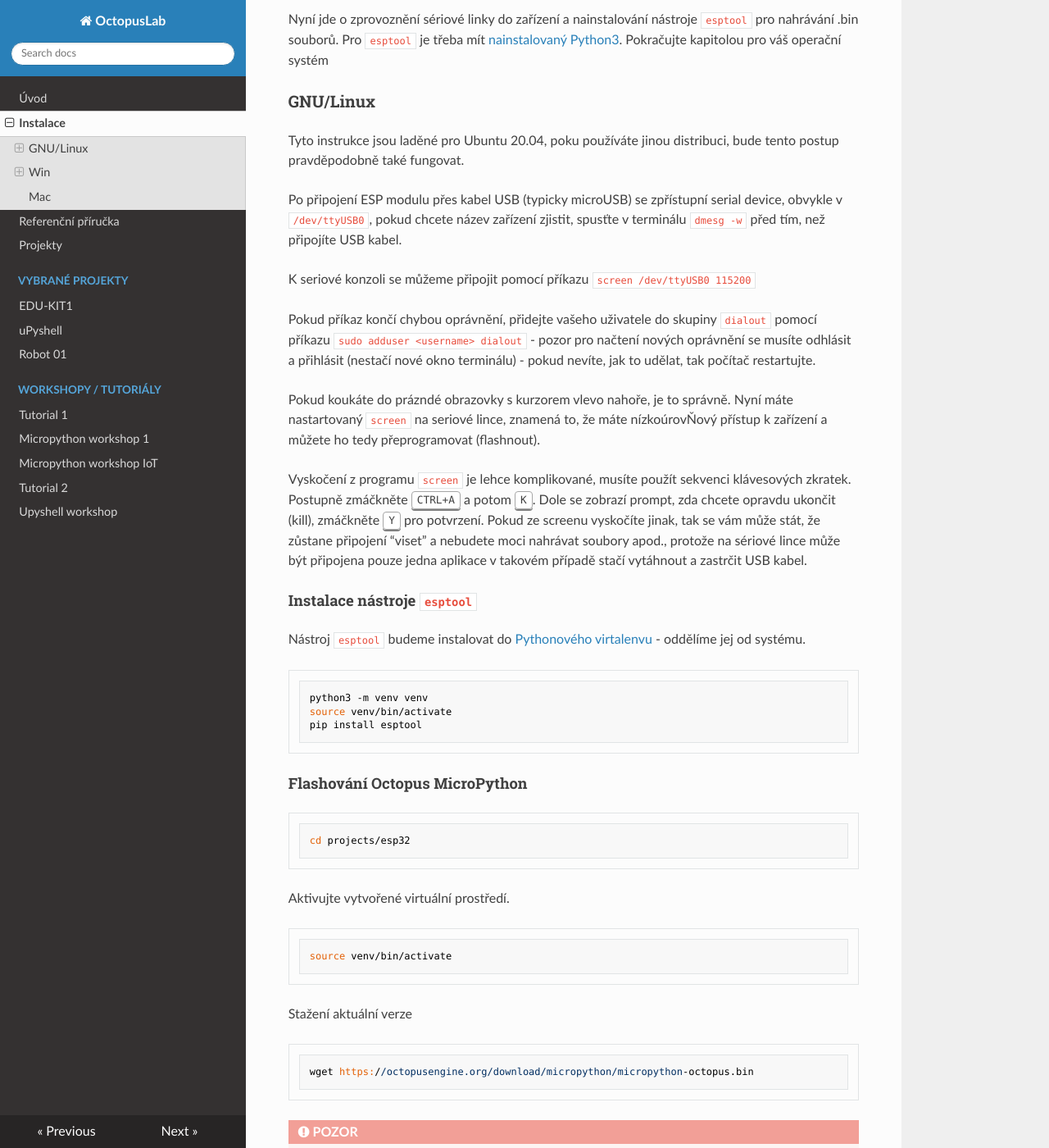
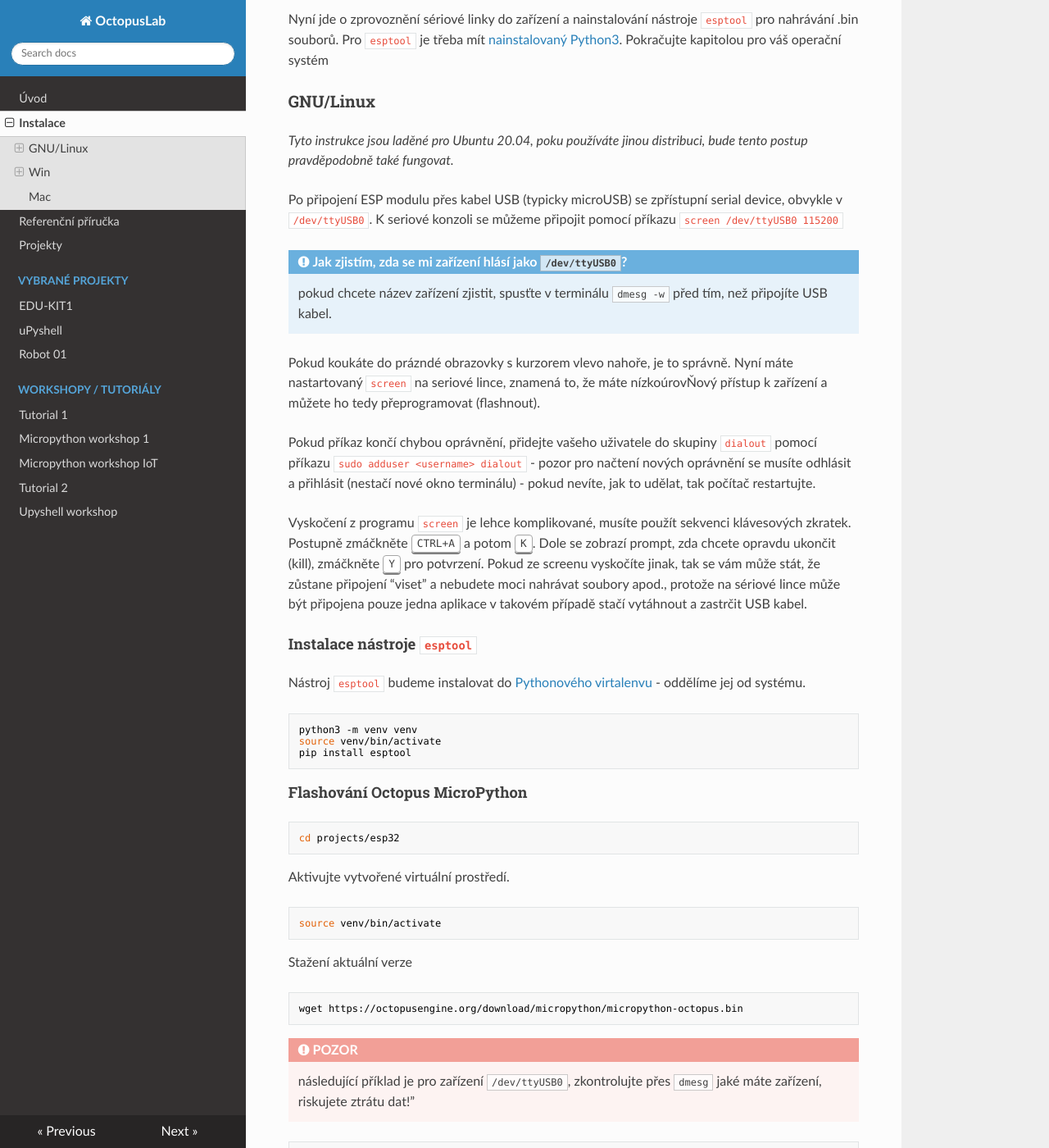
Before and after one commit to octopuslab-cz/docs_octopuslab_cz, an MkDocs documentation site: the page built from docs/install.md, in a window 1280 px wide and 1400 px high, scrolled down 410 px. Shown: the whole window at 82% size. Built offline with MkDocs 1.6.1, drawn with Linux system fonts in a browser that asks for light colours; nearby versions of some CDN libraries; some of the changed text lies outside the part shown.

Commit message:
shuffling mkdocs extensions

````diff
--- a/docs/install.md
+++ b/docs/install.md
@@ -14,15 +14,16 @@
 
 ### GNU/Linux
 
-Tyto instrukce jsou laděné pro Ubuntu 20.04, poku používáte jinou distribuci, bude tento postup pravděpodobně také fungovat.
+*Tyto instrukce jsou laděné pro Ubuntu 20.04, poku používáte jinou distribuci, bude tento postup pravděpodobně také fungovat.*
 
-Po připojení ESP modulu přes kabel USB (typicky microUSB) se zpřístupní serial device, obvykle v `/dev/ttyUSB0`, pokud chcete název zařízení zjistit, spusťte v terminálu `dmesg -w` před tím, než připojíte USB kabel.
+Po připojení ESP modulu přes kabel USB (typicky microUSB) se zpřístupní serial device, obvykle v `/dev/ttyUSB0`. K seriové konzoli se můžeme připojit pomocí příkazu `screen /dev/ttyUSB0 115200`
 
-K seriové konzoli se můžeme připojit pomocí příkazu `screen /dev/ttyUSB0 115200`
+!!! note "Jak zjistím, zda se mi zařízení hlásí jako `/dev/ttyUSB0`?"
+    pokud chcete název zařízení zjistit, spusťte v terminálu `dmesg -w` před tím, než připojíte USB kabel.
+
+Pokud koukáte do prázndé obrazovky s kurzorem vlevo nahoře, je to správně. Nyní máte nastartovaný `screen` na seriové lince, znamená to, že máte nízkoúrovŇový přístup k zařízení a můžete ho tedy přeprogramovat (flashnout).
 
 Pokud příkaz končí chybou oprávnění, přidejte vašeho uživatele do skupiny `dialout` pomocí příkazu `sudo adduser <username> dialout` - pozor pro načtení nových oprávnění se musíte odhlásit a přihlásit (nestačí nové okno terminálu) - pokud nevíte, jak to udělat, tak počítač restartujte.
-
-Pokud koukáte do prázndé obrazovky s kurzorem vlevo nahoře, je to správně. Nyní máte nastartovaný `screen` na seriové lince, znamená to, že máte nízkoúrovŇový přístup k zařízení a můžete ho tedy přeprogramovat (flashnout).
 
 Vyskočení z programu `screen` je lehce komplikované, musíte použít sekvenci klávesových zkratek. Postupně zmáčkněte <kbd>CTRL+A</kbd> a potom <kbd>K</kbd>. Dole se zobrazí prompt, zda chcete opravdu ukončit (kill), zmáčkněte <kbd>Y</kbd> pro potvrzení. Pokud ze screenu vyskočíte jinak, tak se vám může stát, že zůstane připojení "viset" a nebudete moci nahrávat soubory apod., protože na sériové lince může být připojena pouze jedna aplikace v takovém případě stačí vytáhnout a zastrčit USB kabel.
 
@@ -40,19 +41,19 @@
 
 #### Flashování Octopus MicroPython
 
-```
+```bash
 cd projects/esp32
 ```
 
 Aktivujte vytvořené virtuální prostředí.
 
-```
+```bash
 source venv/bin/activate
 ```
 
 Stažení aktuální verze
 
-```
+```bash
 wget https://octopusengine.org/download/micropython/micropython-octopus.bin
 ```
 
@@ -68,7 +69,7 @@
 
 Po úspěšném naflashování se zkuste připojit k MicroPython REPL přes sériovou linku.
 
-```
+```bash
 screen /dev/ttyUSB0 115200
 ```
 
--- a/mkdocs.yml
+++ b/mkdocs.yml
@@ -18,21 +18,28 @@
 theme: readthedocs
 
 markdown_extensions:
-  - admonition
-  - smarty
+  - markdown.extensions.admonition
+  - markdown.extensions.smarty
   - pymdownx.arithmatex
-  - pymdownx.betterem:
-      smart_enable: all
   - pymdownx.caret
   - pymdownx.critic
   - pymdownx.details
   - pymdownx.emoji
-  - pymdownx.extra
+  # - pymdownx.extra
+  - markdown.extensions.abbr
+  - pymdownx.betterem:
+      smart_enable: all
+  - markdown.extensions.attr_list
+  - markdown.extensions.def_list
+  - markdown.extensions.footnotes
+  - markdown.extensions.tables
+  # - pymdownx.superfences
+
+  - pymdownx.highlight
   - pymdownx.inlinehilite
   - pymdownx.magiclink
   - pymdownx.mark
   - pymdownx.smartsymbols
-  - pymdownx.superfences
   - pymdownx.tasklist:
       custom_checkbox: true
   - pymdownx.tabbed
````
